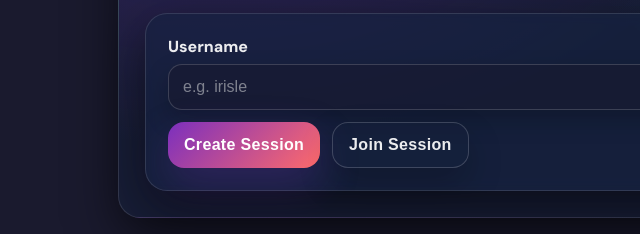
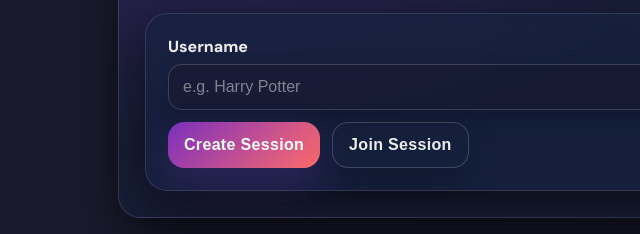
Before and after one commit to iristuff/PickFlix, a website: page public/index.html in a window 1280 px wide. Shown: the part 262-496 px from the top of the page, 0-640 px from the left. Drawn offline with Linux system fonts and the light colour scheme.

```diff
--- a/public/index.html
+++ b/public/index.html
@@ -35,7 +35,7 @@
         <div class="panel">
           <div class="panel-inner">
             <div class="label">Username</div>
-            <input id="username" class="input" placeholder="e.g. irisle" autocomplete="nickname" />
+            <input id="username" class="input" placeholder="e.g. Harry Potter" autocomplete="nickname" />
 
             <div class="btns">
               <button id="createBtn" class="btn btn-primary" type="button">
```
Also changed, not shown: public/join.html (+1 -1 lines).
